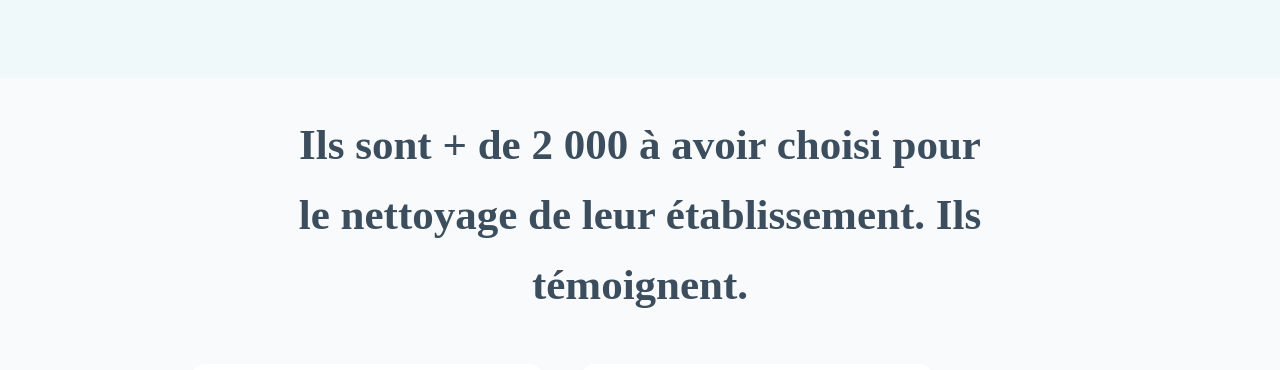
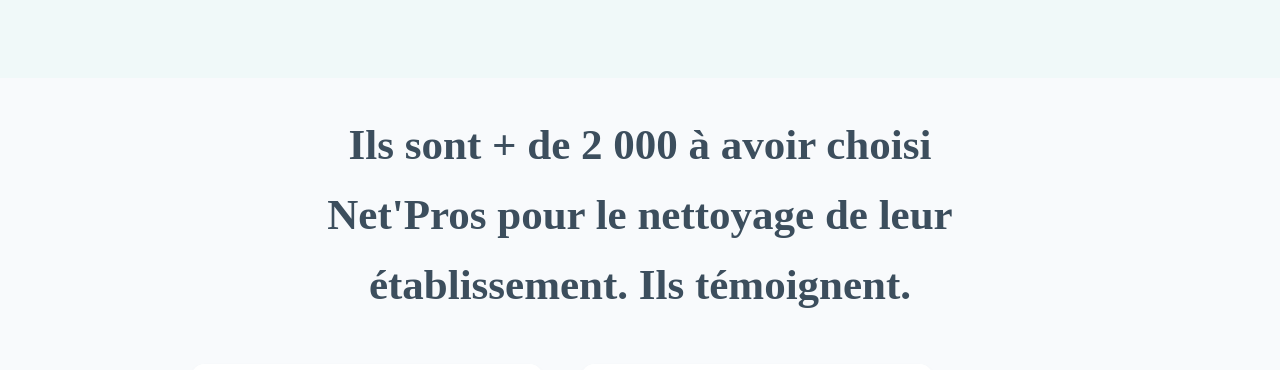
Before and after one commit to netproam/netpro, a Next.js app: page / in a window 1280 px wide. Shown: the part 3038-3408 px from the top of the page. Built offline with nearby package versions, Linux system fonts and the light colour scheme.

Commit message:
inspiration de nikita netoyage pour la page temoignage

```diff
--- a/src/components/section/TestimonialSection.tsx
+++ b/src/components/section/TestimonialSection.tsx
@@ -39,7 +39,7 @@ url:`https://www.pexels.com/fr-fr/photo/femme-en-rouge-a-manches-longues-tenant-
     const refSect=useRef(null)
     const {scrollXProgress}=useScroll({container:refSect})
 
-const text=`Ils sont + de 2 000 à avoir choisi pour le nettoyage de leur établissement. Ils témoignent.`
+const text=`Ils sont + de 2 000 à avoir choisi Net'Pros pour le nettoyage de leur établissement. Ils témoignent.`
 
 
     useMotionValueEvent(scrollXProgress,"change",(scrollP)=>{
```
